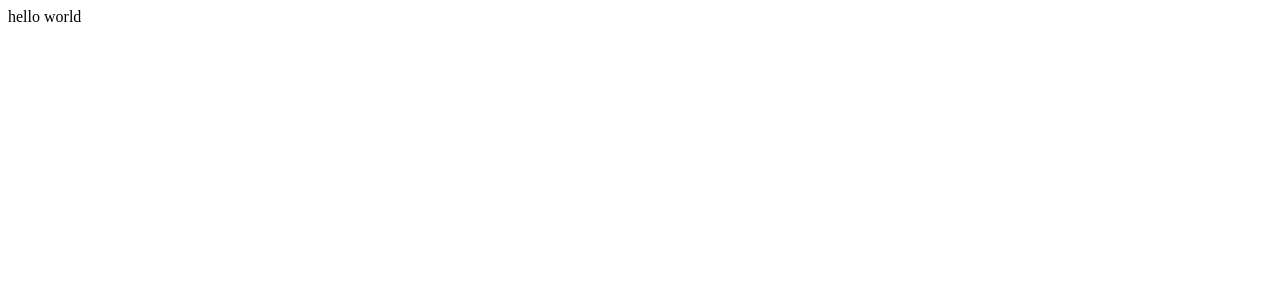
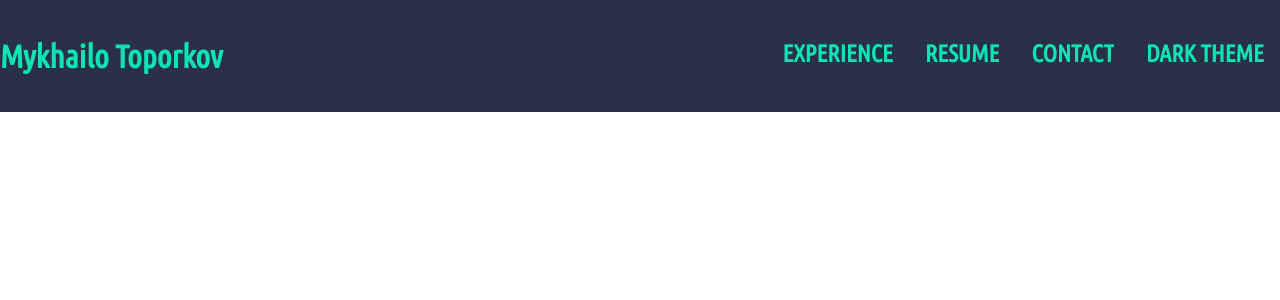
Before and after one commit to cookieMonsterDev/portfolio-template, a React (Create React App) app: page / in a window 1280 px wide. Shown: the top 300 px of the page. Built offline with nearby package versions, Linux system fonts and the light colour scheme.

Commit message:
feat: add navBar

```diff
--- a/package.json
+++ b/package.json
@@ -9,6 +9,7 @@
     "react": "^18.2.0",
     "react-dom": "^18.2.0",
     "react-scripts": "5.0.1",
+    "styled-components": "^5.3.5",
     "web-vitals": "^2.1.0"
   },
   "scripts": {
--- a/public/index.html
+++ b/public/index.html
@@ -3,7 +3,18 @@
   <head>
     <meta charset="utf-8" />
     <link rel="icon" href="%PUBLIC_URL%/favicon.ico" />
-    <title>React App</title>
+    <link rel="preconnect" href="https://fonts.googleapis.com" />
+    <link rel="preconnect" href="https://fonts.gstatic.com" crossorigin />
+    <link
+      href="https://fonts.googleapis.com/css2?family=Ubuntu+Condensed&display=swap"
+      rel="stylesheet"
+    />
+    <title>Mykhailo Toporkov</title>
+    <style>
+      * {
+        margin: 0;
+      }
+    </style>
   </head>
   <body>
     <div id="root"></div>
--- a/src/App.js
+++ /dev/null
@@ -1,11 +0,0 @@
-
-
-function App() {
-  return (
-    <div>
-      hello world
-    </div>
-  );
-}
-
-export default App;
--- /dev/null
+++ b/src/App.jsx
@@ -0,0 +1,12 @@
+import styled from "styled-components";
+import NavBar from "./components/NavBar/NavBar";
+
+function App() {
+  return (
+    <>
+      <NavBar />
+    </>
+  );
+}
+
+export default App;
--- /dev/null
+++ b/src/components/NavBar/NavBar.jsx
@@ -0,0 +1,91 @@
+import React from 'react';
+import styled from 'styled-components';
+
+const NavBar = () => {
+  return (
+    <Conateiner>
+      <Content>
+        <LogoName>Mykhailo Toporkov</LogoName>
+        <RightSide>
+          <NavBarItem>Experience</NavBarItem>
+          <NavBarItem>Resume</NavBarItem>
+          <NavBarItem>Contact</NavBarItem>
+          <NavBarItem>Dark Theme</NavBarItem>
+        </RightSide>
+      </Content>
+    </Conateiner>
+  );
+};
+
+export default NavBar;
+
+const Conateiner = styled.div`
+  height: 7rem;
+  background-color: #283149;
+  display: flex;
+`;
+
+const Content = styled.div`
+  width: 100rem;
+  margin: 0 auto;
+`;
+
+const LogoName = styled.div`
+  height: 100%;
+  float: left;
+  box-sizing: border-box;
+  color: #0ee3b5;
+  display: flex;
+  justify-content: center;
+  align-items: center;
+  font-family: 'Ubuntu Condensed', sans-serif;
+  font-size: 2rem;
+  font-weight: 600;
+`;
+
+const RightSide = styled.div`
+  height: 100%;
+  float: right;
+  box-sizing: border-box;
+  display: flex;
+  justify-content: center;
+  align-items: center;
+
+  @media only screen and (max-width: 48em) {
+    display: none;
+  }
+`;
+
+const NavBarItem = styled.div`
+  height: 2rem;
+  position: relative;
+  overflow: hidden;
+  margin: 0 1rem;
+  color: #0ee3b5;
+  font-family: 'Ubuntu Condensed', sans-serif;
+  font-size: 1.5rem;
+  font-weight: 600;
+  text-transform: uppercase;
+  cursor: pointer;
+  transition: all 600ms ease;
+
+  &:hover{
+    color: #e7e6e1;
+  }
+
+  &::before{
+    content: '';
+    width: 110%;
+    height: 3px;
+    position: absolute;
+    bottom: 0;
+    left: 0;
+    background-color: #0ee3b5;
+    transition: all 700ms ease;
+    transform: translateX(-110%);
+  }
+
+  &:hover::before{
+    transform: none;
+  }
+`;
```
Also changed, not shown: 2 other files (tests, documents, lock files or other folders).
